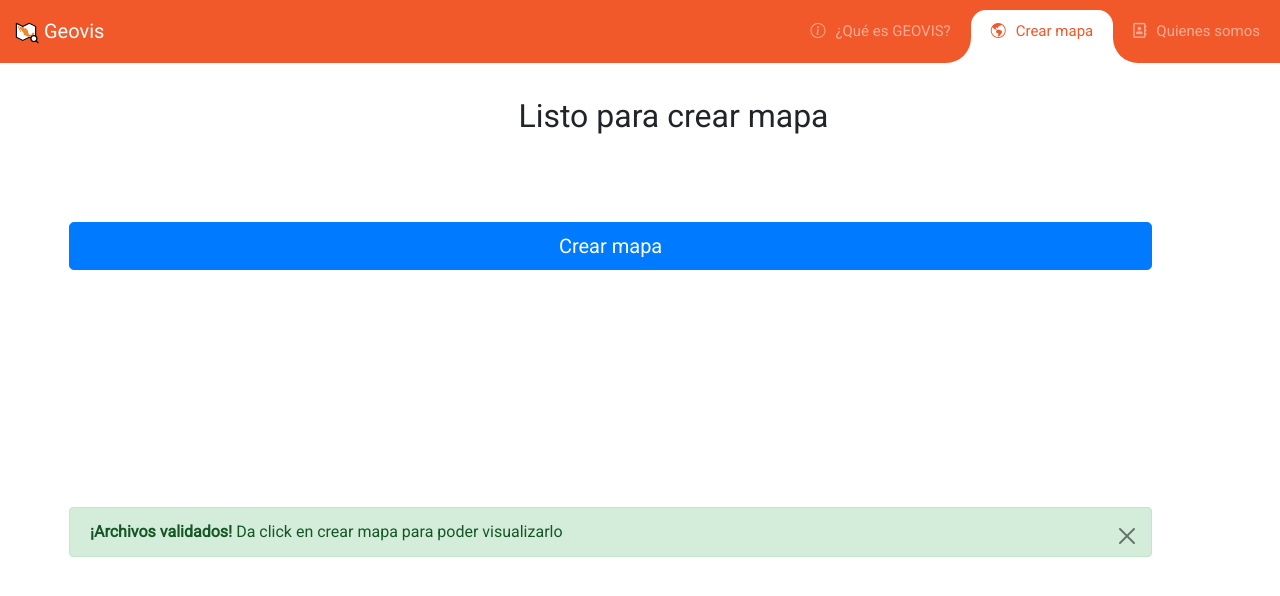
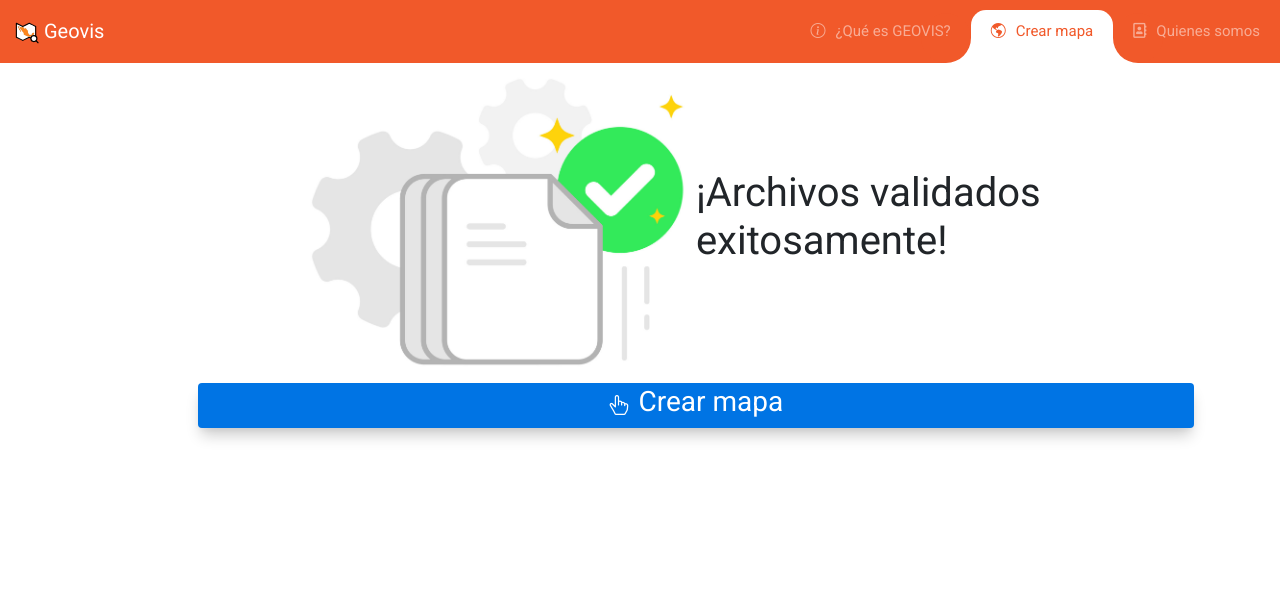
Before and after one commit to IvanEnriquezGrande/GeovisWeb, a Flask app: page /crear_mapa_success in a window 1280 px wide. Shown: the top 596 px of the page. Run offline with Flask 3, Linux system fonts and the light colour scheme; some libraries are stand-ins or nearby versions.

Commit message:
Modificar crear_mapa_success.html

```diff
--- /dev/null
+++ b/src/website/static/styles/archivosValidos.css
@@ -0,0 +1,82 @@
+.grid-container {
+    display: grid;
+    grid-template-rows: auto; /* Filas se ajustan automáticamente a la altura del contenido */
+    gap: 10px; /* Espacio entre los elementos */
+}
+.grid-item {
+    text-align: center;
+}
+
+.container-2 {
+  display: flex; /* Establece el contenedor como flexbox */
+max-width: 1024px;
+}
+
+.column {
+  flex: 1; /* Hace que ambas columnas ocupen el mismo espacio disponible */
+  padding-top: 10px; /* Padding en la parte superior */
+  padding-bottom: 10px;
+  border: 1px ;
+}
+
+.column > h1{
+  padding-top: 6rem;
+  text-align: left;
+}
+
+form{
+  position: absolute;
+  top: auto;
+  left: 35%;
+  margin-left: -250px;
+}
+form p{
+  width: 100%;
+  height: 100%;
+  text-align: center;
+  font-family: Arial;
+}
+
+.button {
+  margin-top: auto;
+min-height: 42px;
+min-width: 100px;
+padding: 0 14px;
+color: white;
+background-color: #0074E4;
+border-color: #0074E4;
+position: relative;
+display: inline-flex;
+justify-content: center;
+align-items: center;
+flex: 0 0 auto;
+border-radius: 4px;
+border: 2px solid;
+border-color: transparent;
+font-weight: 500;
+line-height: 1;
+user-select: none;
+touch-action: manipulation;
+box-shadow: 0 10px 15px -3px rgba(0, 0, 0, 0.2), 0 4px 6px -2px rgba(0, 0, 0, 0.05);
+}
+.button:focus {
+background-color: #ed4410;
+border-color: #ed4410;
+}
+.button:hover {
+background-color: #ed4410;
+border-color: #ed4410;
+}
+.button:active {
+background-color: #d03c0e;
+border-color: #d03c0e;
+}
+.button.button-outlined {
+color: #F1592A;
+border-color: currentColor;
+}
+
+.grid-item img {
+  margin-left: auto; /* Mueve la imagen a la derecha (alinea a la derecha) */
+  display: block; /* Evita que la imagen afecte el espacio verticalmente */
+}
--- a/src/website/templates/crear_mapa_success.html
+++ b/src/website/templates/crear_mapa_success.html
@@ -1,25 +1,30 @@
 {% extends "base.html" %}
 {% block title %}Crea mapa{% endblock %}
+{% block html_head %}
+    <link rel="stylesheet" href="../static/styles/archivosValidos.css">
+{% endblock %}
 {% block content %}
-<div class="grid-layout3">
-    <div class="cont8">
-        <h2>Listo para crear mapa</h2>
-    </div>
-    <div class="cont9">
+<div class="grid-container">
+            <div class="grid-item">
+                <form method="post" action="/crear_mapa_success">
+                    <div class="container-2">
+                        <div class="column">
+                            <img src="../static/img/successfulPage.png" height=300px />
+                        </div>
 
-    </div>
-    <div class="cont10">
-        <form method="post" action="/crear_mapa_success">
-            <div class="d-grid gap-2">
-                <button class="btn btn-lg btn-primary" type="submit" name="action1" value="VALUE1">Crear mapa</button>
+                        <div class="column">
+                            <h1 class="text-sm">
+                                ¡Archivos validados exitosamente!
+                            </h1>
+                        </div>
+                    </div>
+                    <div class="d-grid gap-2">
+                        <button class="btn btn-lg button" type="submit" name="action1" value="VALUE1">
+                            <i class="bi bi-hand-index-thumb"></i>
+                            <h3 class="display-9">Crear mapa</h3>
+                        </button>
+                    </div>
+                </form>
             </div>
-        </form>
-    </div>
-    <div class="cont11">
-        <div class="alert alert-dismissible alert-success">
-            <button type="button" class="btn-close" data-bs-dismiss="alert"></button>
-            <strong>¡Archivos validados!</strong> Da click en crear mapa para poder visualizarlo
         </div>
-    </div>
-</div>
 {% endblock %}
```
Also changed, not shown: src/website/static/img/successfulPage.png (added).
